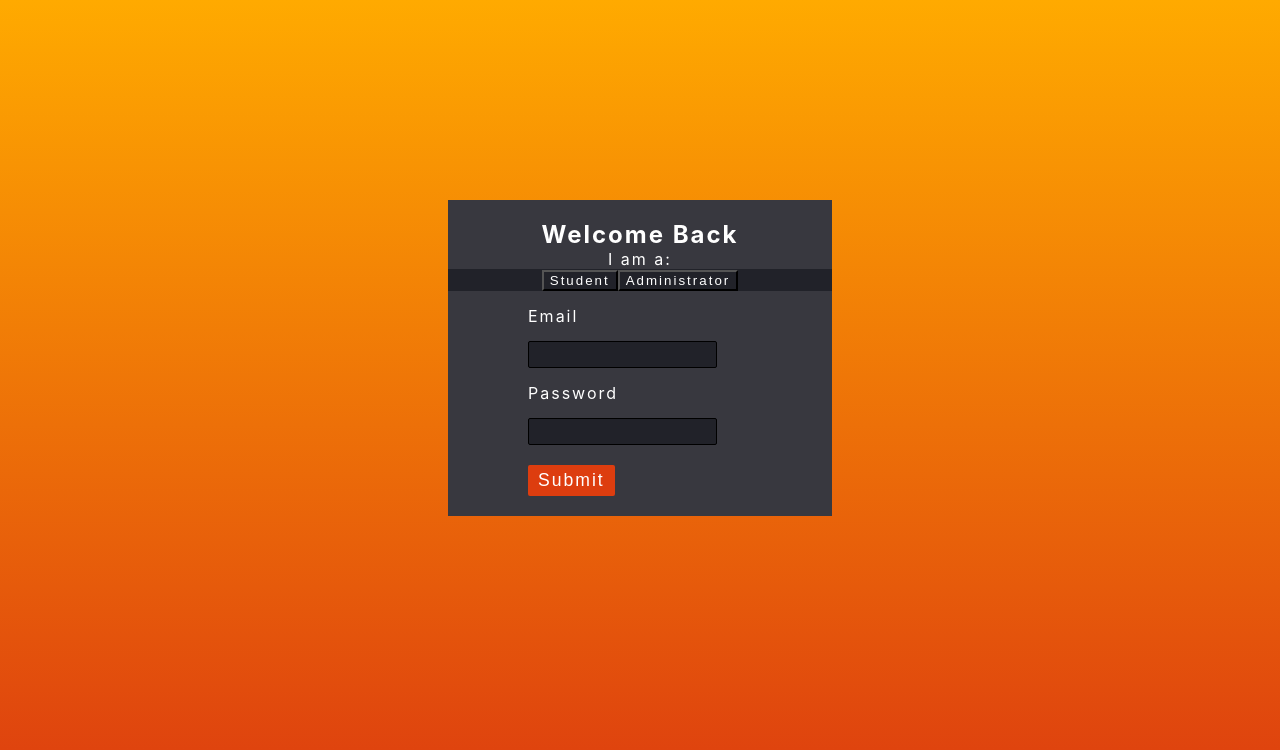
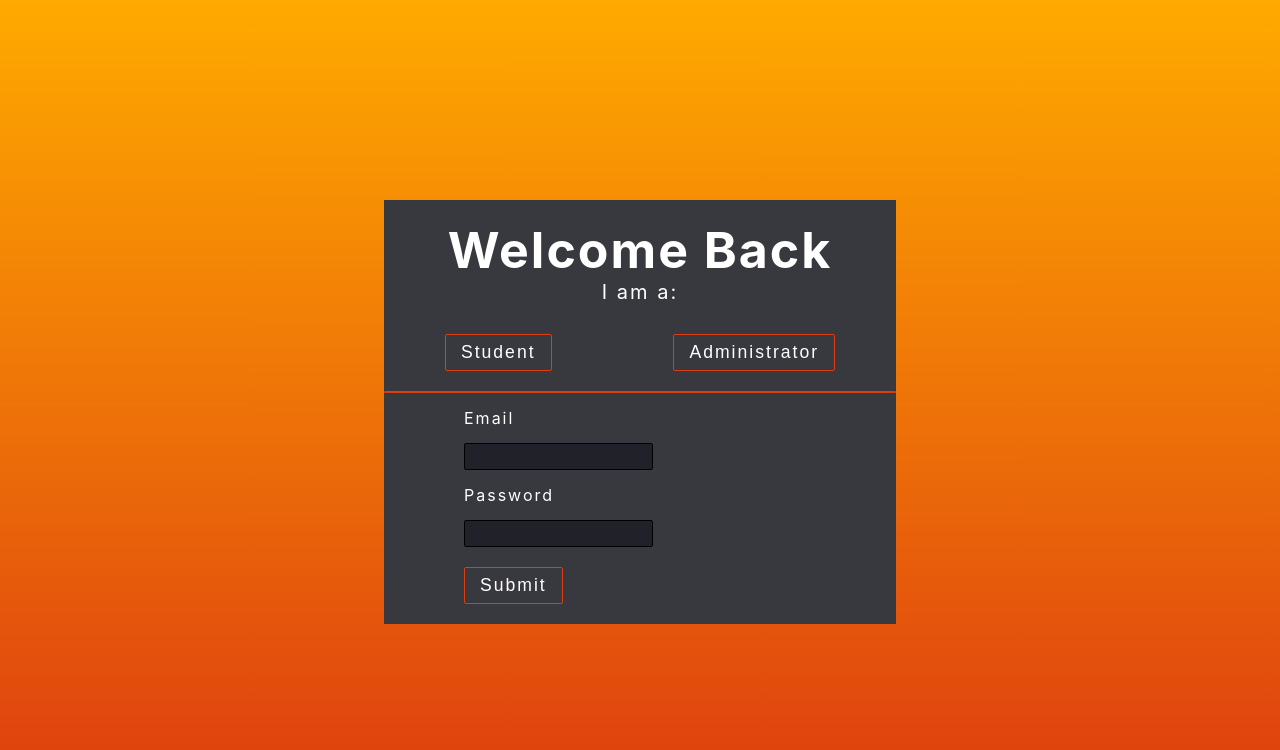
Before and after one commit to MacLure/project-horizon-react, a React (Create React App) app: page /login in a window 1280 px wide. Shown: the top 750 px of the page. Built offline with nearby package versions, Linux system fonts and the light colour scheme; a web font is replaced by a local one.

Commit message:
adding stashed files

```diff
--- a/src/components/CohortCard.jsx
+++ b/src/components/CohortCard.jsx
@@ -32,7 +32,7 @@ const Dates = styled.p`
   padding-left: 80px;
   background-color: inherit;
   color: gray;
-  font-size: 15px;
+  font-size: 14px;
   text-align: left;
   padding-bottom: 7px;
 `
@@ -41,7 +41,7 @@ const Text = styled.p`
   padding-left: 80px;
   background-color: inherit;
   text-align: left;
-  padding-bottom: 7px;
+  padding-bottom: 14px;
 `
 
 const ProgressBarTotal = styled.div`
@@ -61,7 +61,6 @@ const ProgressBarFilling = styled.div`
 const CohortCard = (props) => {
 
   const {start_date, end_date, name} = props.data
-
   const formattedStartDate = new Date(Date.parse(start_date))
   const formattedEndDate = new Date(Date.parse(end_date))
   const options = {year: 'numeric', month: 'short', day: 'numeric' };
--- a/src/components/CohortDetails.jsx
+++ b/src/components/CohortDetails.jsx
@@ -30,7 +30,7 @@ const Grid = styled.div`
 
 const Title = styled.h2 `
   padding-top: 20px;
-  padding-bottom: 20px;
+  padding-bottom: 5px;
   background-color: inherit;
   text-align: center;
 `
@@ -39,8 +39,10 @@ const Hr = styled.div`
   border-radius: 5px;
 `
 const Dates = styled.p`
-  padding-top: 20px;
+  padding-top: 10px;
   text-align: center;
+  color: gray;
+  font-size: 14px;
 `
 const Staff = styled.div`
   text-align: left;
@@ -82,11 +84,9 @@ const Button = styled.button`
   border-radius: 2px;
   font-size: 1.1em;
   text-align: center;
-
   :hover {
     opacity: 0.5;
     transition: opacity 0.5;
-
 `
 class CohortDetails extends Component {
   constructor(props) {
@@ -174,8 +174,8 @@ class CohortDetails extends Component {
     <React.Fragment>
       <CohortCard>
         <Title>{this.props.onFocusData!=null?this.props.onFocusData.name:null}</Title>
+        <Dates>{this.props.onFocusData!=null?this.props.onFocusData.start_date:null} - {this.props.onFocusData!=null?this.props.onFocusData.end_date:null}</Dates><br/>
         <Hr></Hr>
-        <Dates>{this.props.onFocusData!=null?this.props.onFocusData.start_date:null} - {this.props.onFocusData!=null?this.props.onFocusData.end_date:null}</Dates><br/>
         <Grid>
           <Students>
             <Text>Students:</Text>
--- a/src/components/Login.jsx
+++ b/src/components/Login.jsx
@@ -7,7 +7,7 @@ import  {onLogin} from './../service'
 const Container = styled.div`
   background-color: #38383f;
   margin: 0 auto;
-  width: 30vw;
+  width: 40vw;
   border-radius: 2px;
   min-width: 250px;
   margin-top: 200px;
@@ -17,6 +17,26 @@ const Title = styled.h2 `
   padding-top: 20px;
   background-color: inherit;
   text-align: center;
+  padding-botom: 40px;
+  font-size: 50px;
+`
+
+const Text = styled.p`
+  background-color: inherit;
+  text-align: center;
+  padding-bottom: 10px;
+  font-size: 20px;
+`
+const ButtonFlex = styled.div`
+  display: flex;
+  flex-direction: row;
+  background-color: inherit;
+  text-align: center;
+`
+
+const Hr = styled.div`
+  border-bottom: 2px solid #DD3D0F;
+  border-radius: 5px;
 `
 
 const Form = styled.form`
@@ -49,18 +69,38 @@ const Input = styled.input`
 const Button = styled.button`
   margin: 20px auto;
   cursor: pointer;
-  padding: 5px 10px;
-  background-color: #DD3D0F;
-  border: none;
-  opacity: 1;
-  transition: opacity 0.5s;
+  padding: 7px 15px;
+  background-color: rgba(56,56,63, 1);
+  border: 1px solid #DD3D0F;
+  color: rgba(255,255,255, 1);
+  transition: 0.3s;
   border-radius: 2px;
   font-size: 1.1em;
   text-align: center;
+  background-color: inherit;
 
   :hover {
-    opacity: 0.5;
-    transition: opacity 0.45;
+    color: rgba(255,255,255, 0.5);
+    background-color: rgba(56,56,63, 0.5);
+    transition: 0.3;
+  }`
+
+  const SubmitButton = styled.button`
+    margin: 20px auto;
+    cursor: pointer;
+    padding: 7px 15px;
+    background-color: rgba(56,56,63, 1);
+    border: 1px solid #DD3D0F;
+    color: rgba(255,255,255, 1);
+    transition: 0.3s;
+    border-radius: 2px;
+    font-size: 1.1em;
+    text-align: center;
+    background-color: inherit;
+
+    :hover {
+      background-color: rgba(221,61,15);
+      transition: 0.3;
   }`
 
 class Login extends Component {
@@ -103,12 +143,13 @@ class Login extends Component {
      <div className="landing">
        <Container>
         <Title>Welcome Back</Title>
-        <p style={{textAlign: 'center'}}>I am a:</p>
-        <div style={{textAlign: 'center'}}>
-          <button onClick={this.onStudent}>Student</button>
-          <button onClick={this.onAdmin}>Administrator</button>
-        </div>
-        <h2>{this.state.user ? `${this.state.user} login` : ''}</h2>
+        <Text>I am a:</Text>
+        <ButtonFlex>
+          <Button onClick={this.onStudent}>Student</Button>
+          <Button onClick={this.onAdmin}>Administrator</Button>
+        </ButtonFlex>
+          <Hr></Hr>
+        <h3>{this.state.user ? `${this.state.user} login` : ''}</h3>
         <Form method="post">
            <Label htmlfor="email">Email</Label>
            <Input type="text" name="email" onChange={e=>{
@@ -119,7 +160,7 @@ class Login extends Component {
             this.setState({password: e.target.value})
           }}></Input>
            <br/>
-           <Button type="submit" onClick={e=>{e.preventDefault(); this.onSubmit()}}>Submit</Button>
+           <SubmitButton type="submit" onClick={e=>{e.preventDefault(); this.onSubmit()}}>Submit</SubmitButton>
          </Form>
        </Container>
       </div>
```
